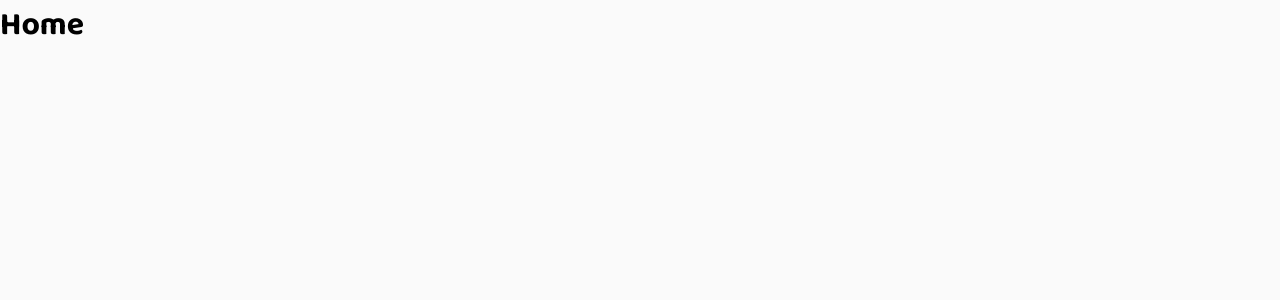
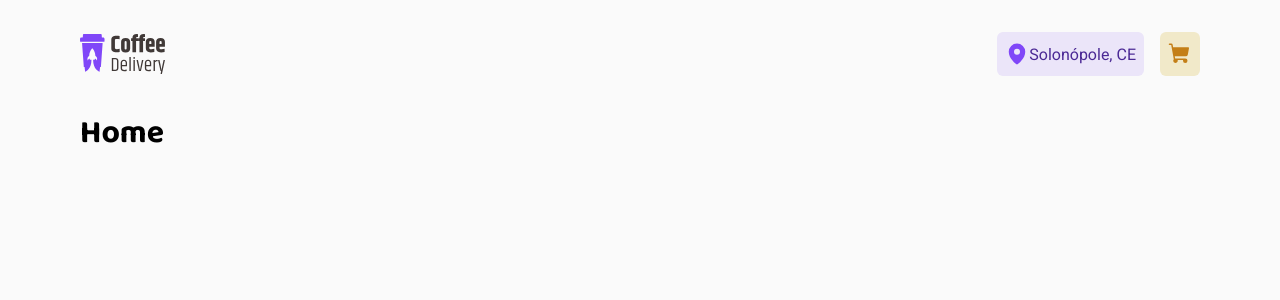
Before and after one commit to andersonsilva019/ecommerce-coffee, a React (Vite) app: page / in a window 1280 px wide. Shown: the top 300 px of the page. Built offline with nearby package versions, Linux system fonts and the light colour scheme.

Commit message:
Adding routes

```diff
--- a/src/App.tsx
+++ b/src/App.tsx
@@ -1,5 +1,5 @@
 import { ThemeProvider } from "styled-components"
-import { Home } from "./pages/Home"
+import { RootRoutes } from "./Routes"
 import { GlobalStyles } from "./styles/GlobalStyles"
 import { defaultTheme } from "./styles/theme/default"
 
@@ -8,7 +8,7 @@ function App() {
   return (
     <ThemeProvider theme={defaultTheme}>
       <GlobalStyles />
-      <Home />
+      <RootRoutes />
     </ThemeProvider>
   )
 }
--- /dev/null
+++ b/src/Routes.tsx
@@ -0,0 +1,13 @@
+import { Routes, Route } from 'react-router-dom'
+import { DefaultLayout } from './Layout/DefaultLayout'
+import { Home } from './pages/Home'
+
+export function RootRoutes() {
+  return (
+    <Routes>
+      <Route path="/" element={<DefaultLayout />}>
+        <Route index element={<Home />} />
+      </Route>
+    </Routes>
+  )
+}
--- a/src/main.tsx
+++ b/src/main.tsx
@@ -1,9 +1,12 @@
 import React from 'react'
 import ReactDOM from 'react-dom/client'
+import { BrowserRouter } from 'react-router-dom'
 import App from './App'
 
 ReactDOM.createRoot(document.getElementById('root') as HTMLElement).render(
   <React.StrictMode>
-    <App />
+    <BrowserRouter>
+      <App />
+    </BrowserRouter>
   </React.StrictMode>
 )
```
